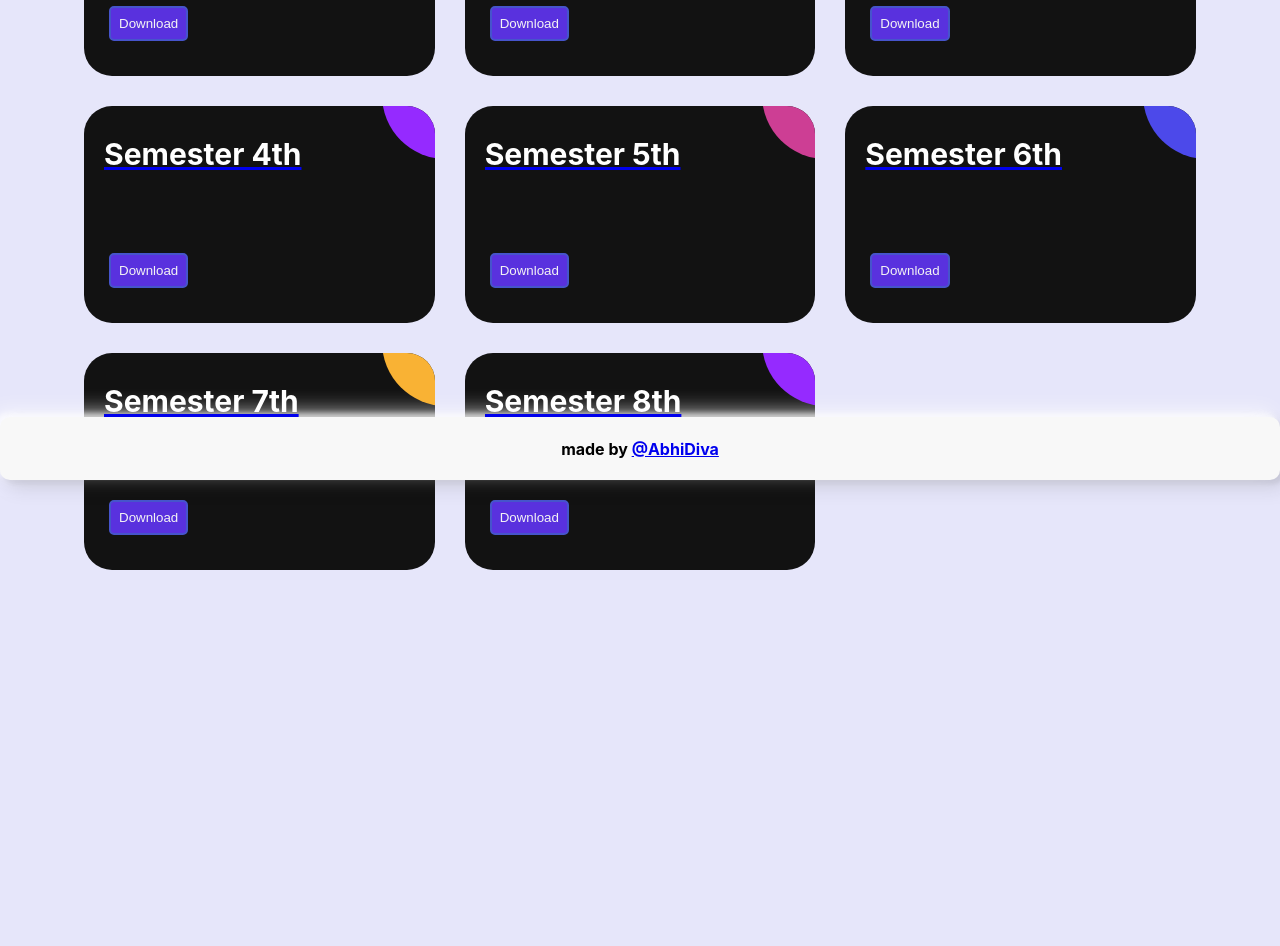
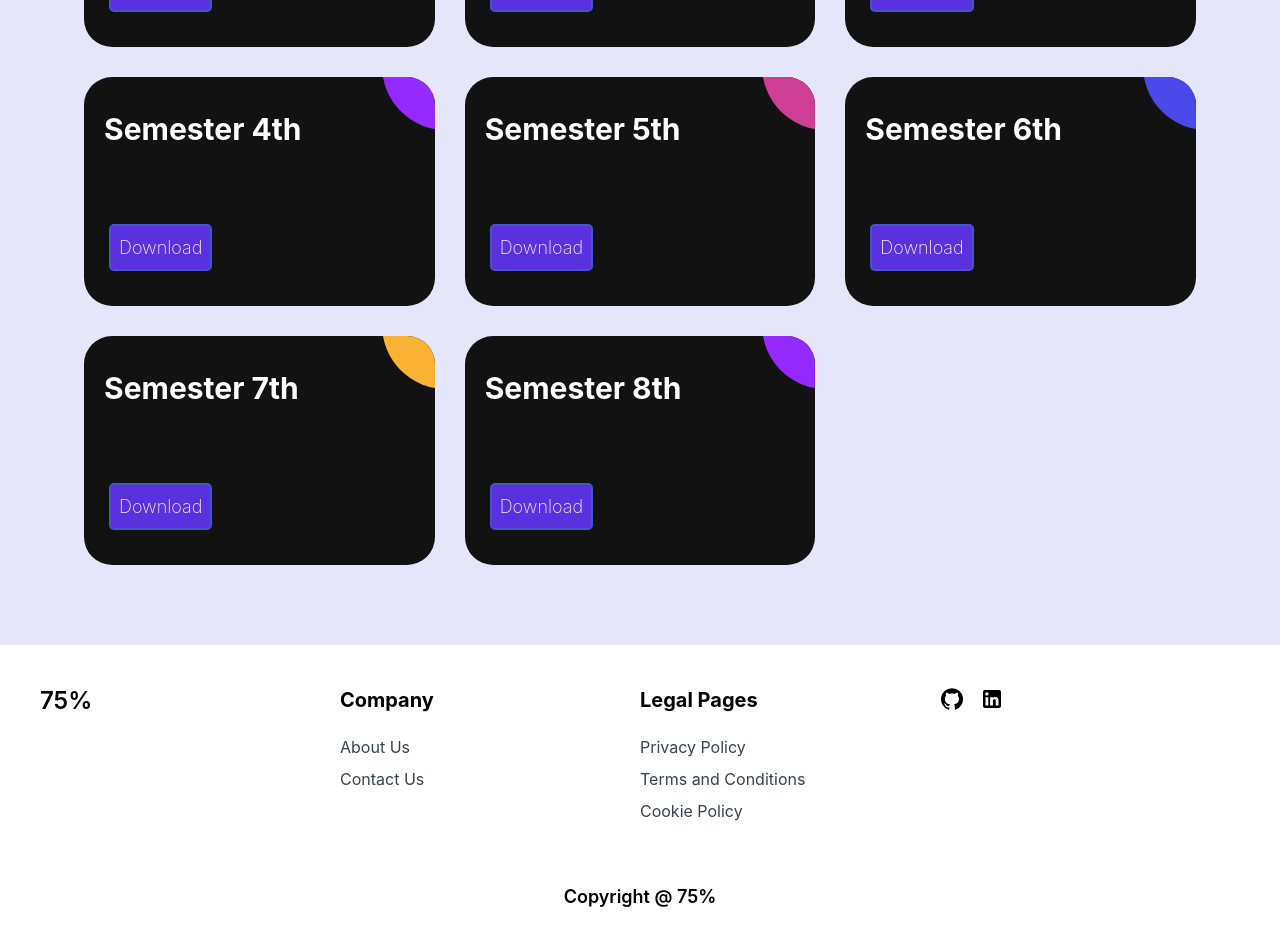
Before and after one commit to AbhiDiva96/75per, a React (Create React App) app: page /syllabus in a window 1280 px wide. Shown: the part 320-1266 px from the top of the page. Before the commit the page ends 970 px from the top, so only its background shows below. Built offline with nearby package versions, Linux system fonts and the light colour scheme.

Commit message:
Added Footer
Signed-off-by: Hemashree M S <hemashree21.msh@gmail.com>

```diff
--- a/package.json
+++ b/package.json
@@ -10,7 +10,9 @@
     "@testing-library/jest-dom": "^5.17.0",
     "@testing-library/react": "^13.4.0",
     "@testing-library/user-event": "^13.5.0",
+    "autoprefixer": "^10.4.19",
     "bootstrap": "^5.3.3",
+    "postcss": "^8.4.38",
     "react": "^18.2.0",
     "react-bootstrap": "^2.10.1",
     "react-dom": "^18.2.0",
@@ -43,6 +45,6 @@
     ]
   },
   "devDependencies": {
-    "tailwindcss": "^3.4.1"
+    "tailwindcss": "^3.4.3"
   }
 }
--- a/src/index.css
+++ b/src/index.css
@@ -1,3 +1,8 @@
+@tailwind base;
+@tailwind components;
+@tailwind utilities;
+
+
 body {
   margin: 0;
   background-color: lavender;
--- a/src/pages/footer.js
+++ b/src/pages/footer.js
@@ -1,27 +1,42 @@
-import React from 'react'
-import './footer.css';
-
 import GitHubIcon from '@mui/icons-material/GitHub';
 import LinkedInIcon from '@mui/icons-material/LinkedIn';
-function footer() {
+
+const Footer = () => {
   return (
-     <div className='footer'>
-      <div className="fram">
-
-      {/* <div className="github">
-         <a href="https://github.com/AbhiDiva96/75per ">
-          <GitHubIcon/>
-         </a>
-        </div> */}
-
-     <div className="founder">
-      <h4>made by <a href="https://www.linkedin.com/in/abhishek-kumar-062231198/">@AbhiDiva  </a> </h4>
-      </div>
-
-
-      </div>
+    <div className='bg-white text-black p-10'>
+        <div className='md:flex'>
+            <div className='md:w-1/4'>
+            <span className="self-center text-2xl font-semibold whitespace-nowrap text-black">
+            75%
+          </span>
+            </div>
+            <div className='md:w-3/4 justify-evenly md:flex'>
+                <div className='md:w-1/3'>
+                    <p className='text-black font-bold mt-8 block w-auto md:mt-0'>Company</p>
+                    <ul className='text-gray-700 py-4'>
+                        <li className='py-1 cursor-pointer'>About Us</li>
+                        <li className='py-1 cursor-pointer'>Contact Us</li>
+                    </ul>
+                </div>
+                <div className='md:w-1/3'>
+                <p className='text-black font-bold w-auto block'>Legal Pages</p>
+                    <ul className='text-gray-700 py-4 cursor-pointer'>
+                        <li className='py-1 cursor-pointer'>Privacy Policy</li>
+                        <li className='py-1 cursor-pointer'>Terms and Conditions</li>
+                        <li className='py-1 cursor-pointer'>Cookie Policy</li>
+                    </ul>
+                </div>
+                <div className='w-1/3'>
+            <div className='md:justify-end'>
+            <a href="https://github.com/AbhiDiva96/75per"><GitHubIcon className='cursor-pointer mr-4'/></a>
+            <a href="https://www.linkedin.com/in/abhishek-kumar-062231198/"><LinkedInIcon className='cursor-pointer'/></a>
+            </div>
+        </div>
+            </div>
+        </div>
+        <div className='mt-10 text-black xl:flex justify-center font-semibold text-sm lg:text-lg xl:text-md'>Copyright @ 75%</div>
     </div>
   )
 }
 
-export default footer
+export default Footer
--- a/tailwind.config.js
+++ b/tailwind.config.js
@@ -1,6 +1,8 @@
 /** @type {import('tailwindcss').Config} */
 module.exports = {
-  content: [],
+  content: [
+    "./src/**/*.{js,jsx,ts,tsx}",
+  ],
   theme: {
     extend: {},
   },
```
Also changed, not shown: 1 other file (tests, documents, lock files or other folders).
